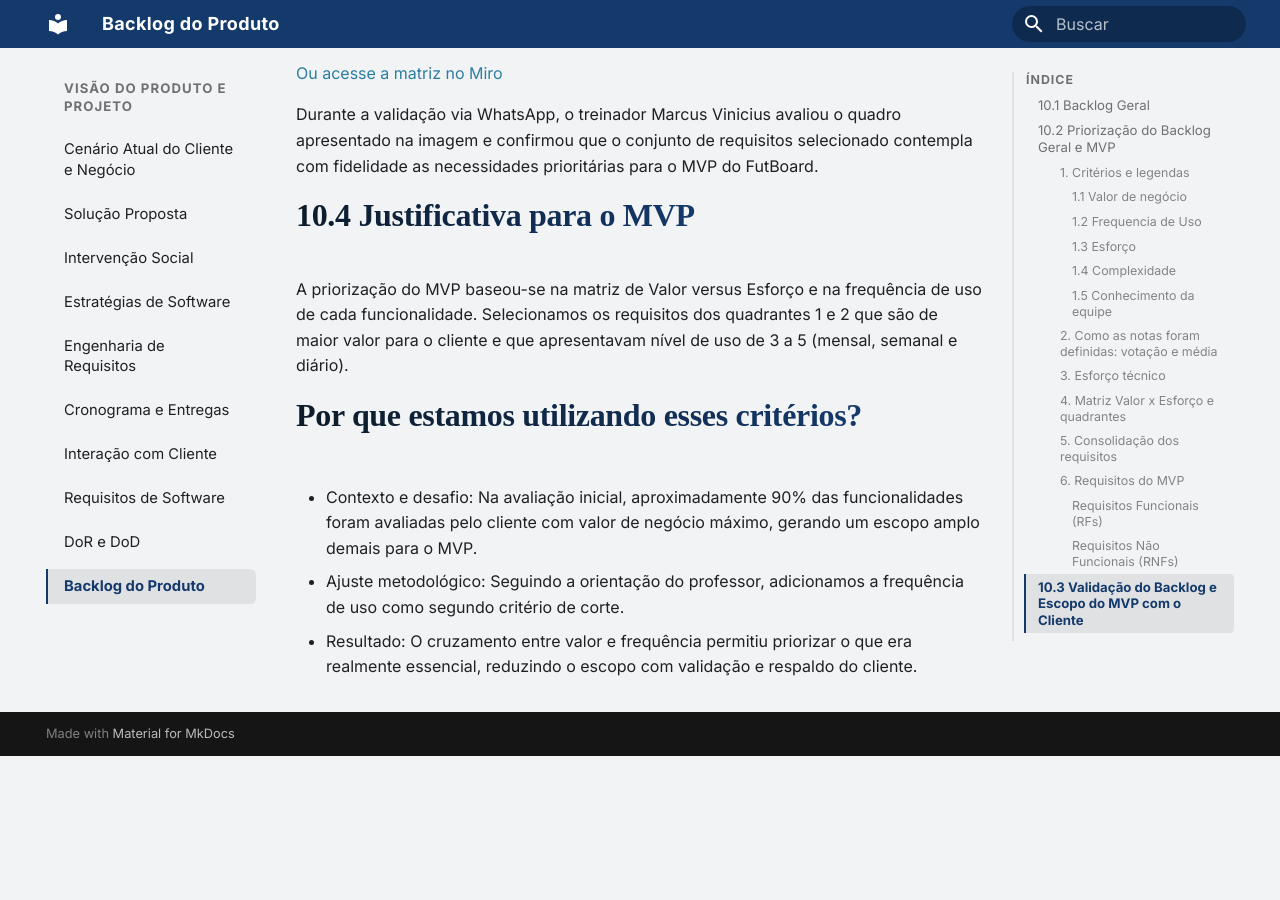
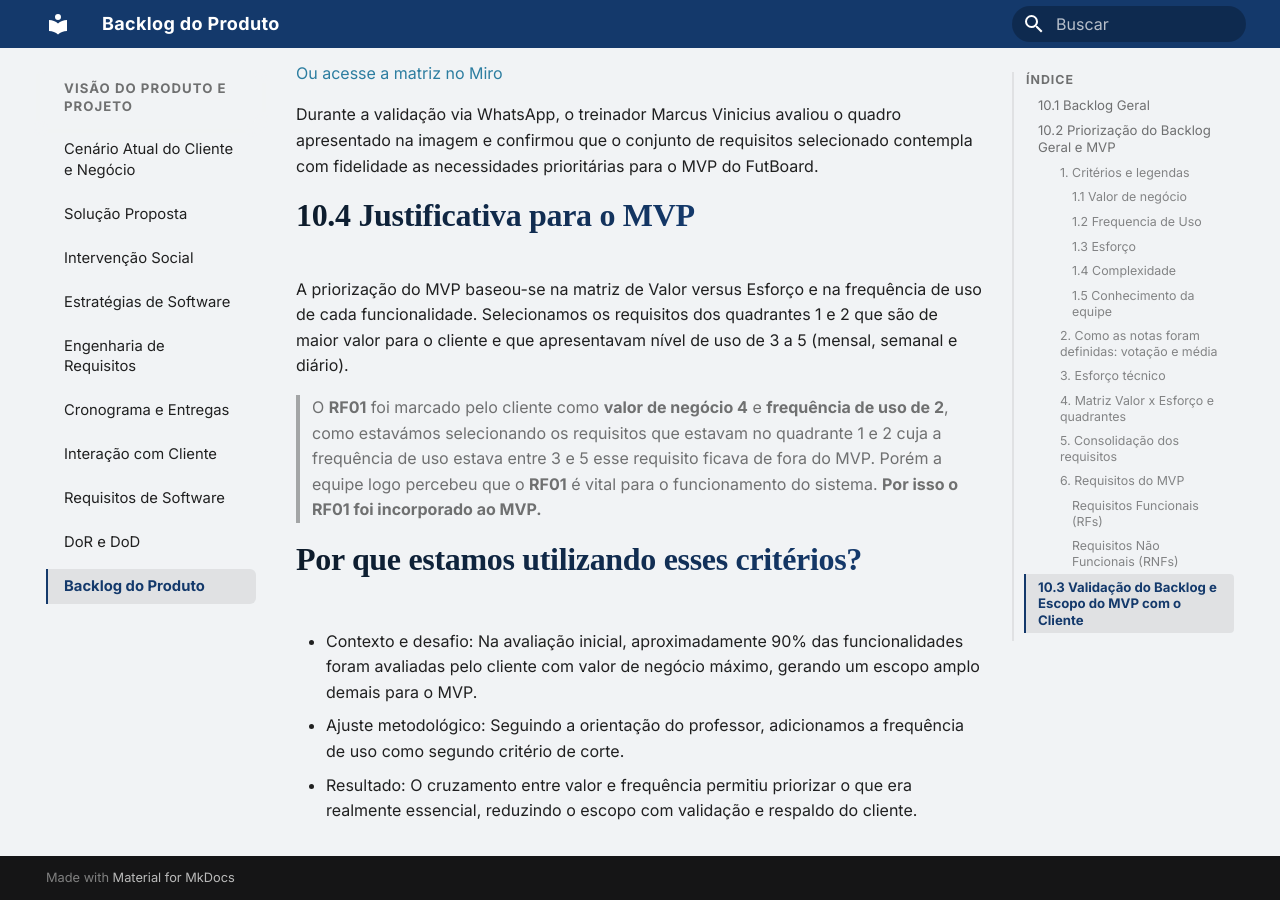
Before and after one commit to mdsreq-fga-unb/REQ-2026.2-T01-FutBoard, an MkDocs documentation site: the page built from docs/visao-produto/backlog_do_produto.md, in a window 1280 px wide and 900 px high, scrolled down 16223 px. Built offline with MkDocs 1.6.1 and Material for MkDocs 9.7.7, drawn with Linux system fonts in a browser that asks for light colours; before the commit the page ends 16979 px from its top, so only the background shows below that.

Commit message:
docs: adicionando justificativa do RF01 estar no MVP

```diff
--- a/docs/visao-produto/backlog_do_produto.md
+++ b/docs/visao-produto/backlog_do_produto.md
@@ -295,6 +295,8 @@ Durante a validação via WhatsApp, o treinador Marcus Vinicius avaliou o quadro
 
 A priorização do MVP baseou-se na matriz de Valor versus Esforço e na frequência de uso de cada funcionalidade. Selecionamos os requisitos dos quadrantes 1 e 2 que são de maior valor para o cliente e que apresentavam nível de uso de 3 a 5 (mensal, semanal e diário).
 
+> O **RF01** foi marcado pelo cliente como **valor de negócio 4** e **frequência de uso de 2**, como estavámos selecionando os requisitos que estavam no quadrante 1 e 2 cuja a frequência de uso estava entre 3 e 5 esse requisito ficava de fora do MVP. Porém a equipe logo percebeu que o **RF01** é vital para o funcionamento do sistema. **Por isso o RF01 foi incorporado ao MVP.**
+
 # Por que estamos utilizando esses critérios?
 
 - Contexto e desafio: Na avaliação inicial, aproximadamente 90% das funcionalidades foram avaliadas pelo cliente com valor de negócio máximo, gerando um escopo amplo demais para o MVP.
```
